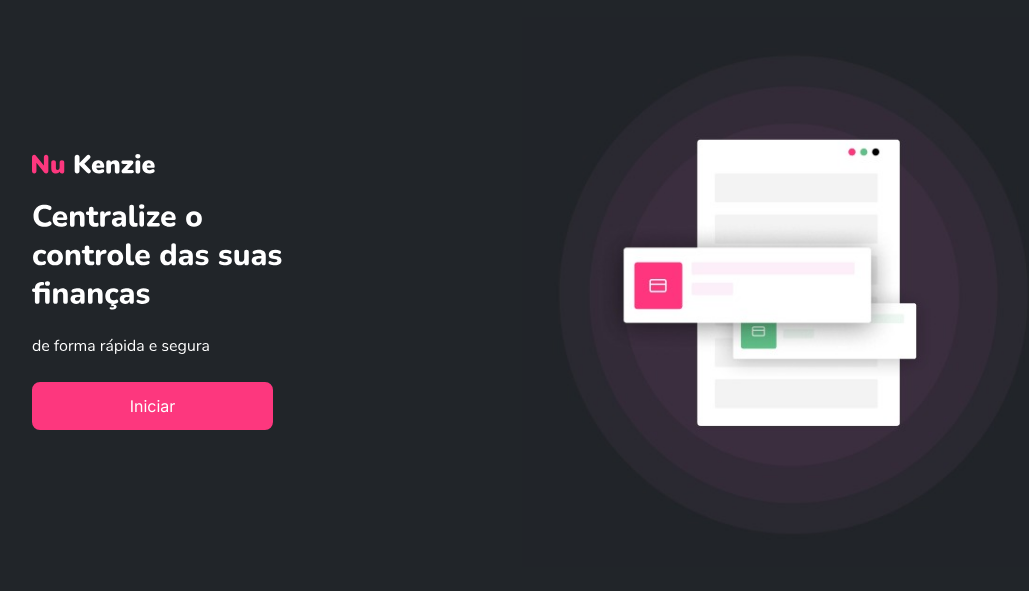
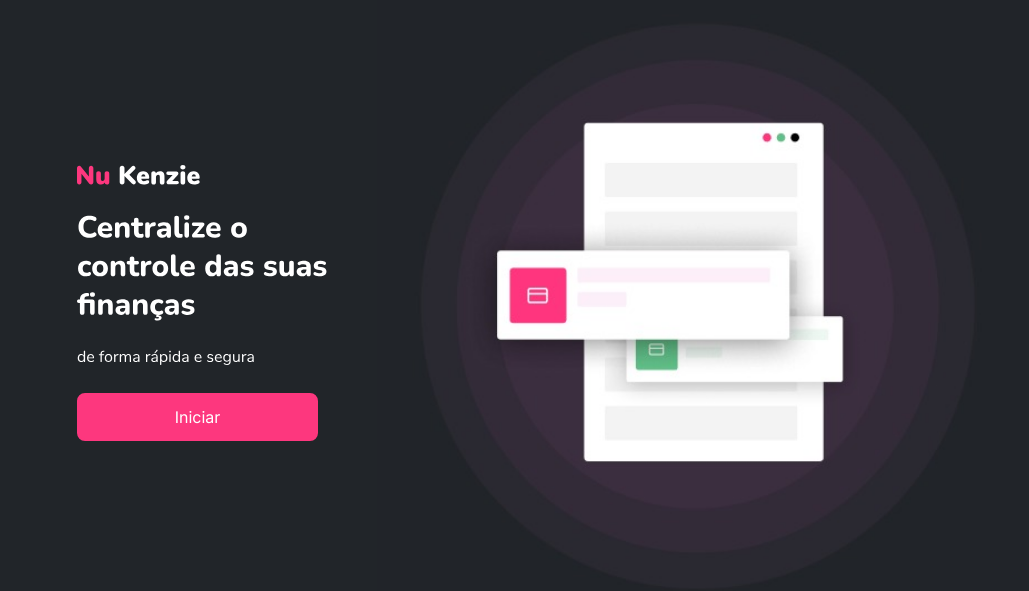
Before and after one commit to Kenzie-Academy-Brasil-Developers/react-entrega-s1-nu-kenzie-LucasGolle, a React (Create React App) app: page / in a window 1280 px wide. Shown: the part 197-788 px from the top of the page, without its empty margins (88-1117 px from the left). Built offline with nearby package versions, Linux system fonts and the light colour scheme.

Commit message:
fix: homePage div position

```diff
--- a/src/App.js
+++ b/src/App.js
@@ -34,7 +34,7 @@
 
   return (
       <>
-        {homePage ? (<Home/>)
+        {homePage ? (<Home toIndex={toIndex}/>)
       : <>(<Header home={toIndex}/>
       <div className="divMain">
         <div className="divFormMoney">
--- a/src/components/homePage/HomePage.jsx
+++ b/src/components/homePage/HomePage.jsx
@@ -5,7 +5,7 @@
 import img4 from '../../svg/img4.jpeg'
 
 
-const Home = () => {
+const Home = ({toIndex}) => {
   return (
     <>
     <body className="homePageDiv">
@@ -14,7 +14,7 @@
       <img src={img1} alt="img1" className="img1"></img>
       <img src={img2} alt="img2" className="img2"></img>
       <img src={img3} alt="img3" className="img3"></img>
-      <button className="inicio">Iniciar</button>
+      <button onClick={toIndex} className="inicio">Iniciar</button>
     </div>
       <img src={img4} alt="img4" className="img4"></img>
     </div>
--- a/src/components/homePage/styles.css
+++ b/src/components/homePage/styles.css
@@ -1,90 +1,87 @@
-@import url('https://fonts.googleapis.com/css2?family=Inter&family=Nunito&display=swap');
+@import url("https://fonts.googleapis.com/css2?family=Inter&family=Nunito&display=swap");
 
-body{
+.homePageDiv {
   background: rgba(33, 37, 41, 1);
+  height: 1000px;
+  display: flex;
+  justify-content: center;
 }
 
-.div1Home{
+.div1Home {
   display: grid;
   justify-content: center;
   align-items: center;
-    margin-top: 214px;
 }
 
-.inicio{
+.inicio {
   padding: 13px 20px;
   width: 241px;
   height: 48px;
   left: 256px;
   top: 490px;
-    background: #FD377E;
-    border: 2px solid #FD377E;
+  background: #fd377e;
+  border: 2px solid #fd377e;
   box-sizing: border-box;
   border-radius: 8px;
-    font-family: 'Inter';
+  font-family: "Inter";
   font-size: 16px;
   font-weight: 500;
   line-height: 19px;
   letter-spacing: 0em;
-    color:  rgba(255, 255, 255, 1);
+  color: rgba(255, 255, 255, 1);
   cursor: pointer;
 }
 
-.inicio:hover{
+.inicio:hover {
   background: #a71b4e;
 }
 
-.globalDiv{
+.globalDiv {
   display: flex;
   justify-content: center;
+  align-items: center;
 }
 
-.img1{
+.img1 {
   margin-bottom: 30px;
 }
 
-.img2{
+.img2 {
   margin-bottom: 28px;
   width: 250px;
 }
 
-.img3{
+.img3 {
   margin-bottom: 28px;
 }
 
-.img4{
+.img4 {
   display: none;
 }
 
-@media (min-width:768px) {
-
-    .globalDiv{
+@media (min-width: 768px) {
+  .globalDiv {
     justify-content: space-around;
   }
 
-    .img4{
+  .img4 {
     display: flex;
     width: 350px;
     height: 350px;
     align-items: center;
-        margin-top: 214px;
+    margin-left: 50px;
+  }
 }
 
+@media (min-width: 1024px) {
+  .img4 {
+    display: flex;
+    width: 650px;
+    height: 650px;
+    align-items: center;
   }
 
-
-@media (min-width:1024px) {
-
-    .img4{
-        display: flex;
-        width: 550px;
-        height: 550px;
-        align-items: center;
-        margin-top: 214px;
-    }
-
-    .div1Home{
+  .div1Home {
     align-content: center;
   }
-
 }
```
Lines whose indentation alone changed are shown as unchanged.
